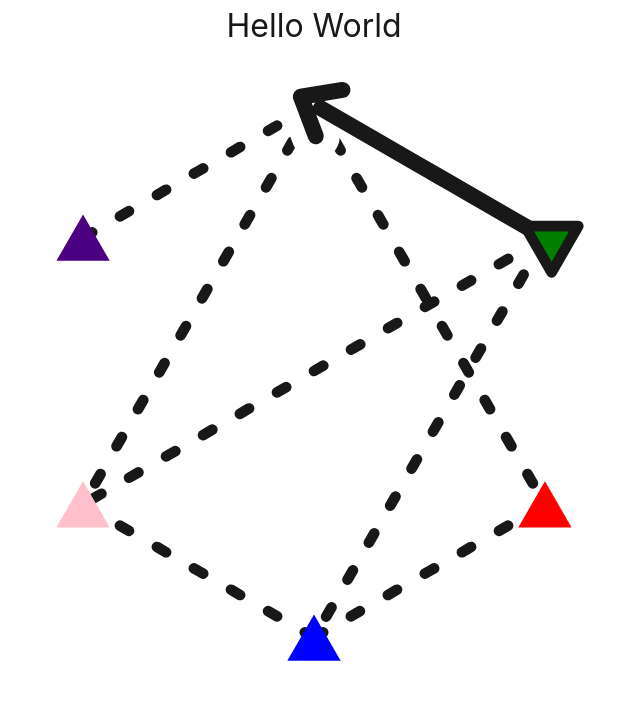
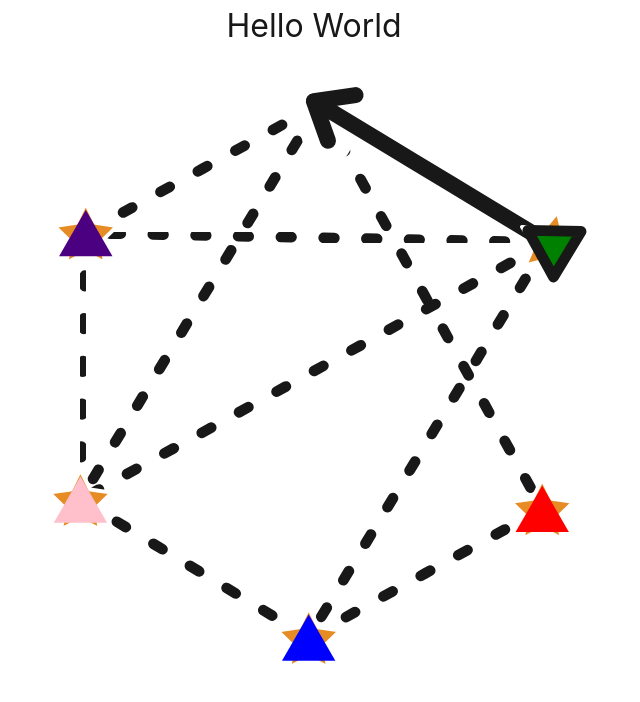
Before and after one commit to evashort/bead-puzzle, a Vue app: page / in a window 1280 px wide. Shown: the top 702 px of the page, without its empty margins (326-966 px from the left). Built offline with nearby package versions, Linux system fonts and the light colour scheme.

Commit message:
show images under beads and scale game view by 100 because images with width or height less than 1 are hidden

```diff
--- a/src/components/Game.vue
+++ b/src/components/Game.vue
@@ -91,7 +91,7 @@ export default {
       let xs = new Float64Array(this.size)
       for (let i = 0; i < this.size; i++) {
         // avoid vertical edges because of rendering bug for masked paths
-        xs[i] = Math.sin(2 * Math.PI * i / this.size + 0.00001)
+        xs[i] = 100 * Math.sin(2 * Math.PI * i / this.size + 0.02)
       }
 
       return xs
@@ -99,7 +99,7 @@ export default {
     nodeYs() {
       let ys = new Float64Array(this.size)
       for (let i = 0; i < this.size; i++) {
-        ys[i] = -Math.cos(2 * Math.PI * i / this.size + 0.00001)
+        ys[i] = -100 * Math.cos(2 * Math.PI * i / this.size + 0.02)
       }
 
       return ys
@@ -131,7 +131,7 @@ export default {
       return [xs, ys]
     },
     edgePaths() {
-      let controlLength = 0.3
+      let controlLength = 30
       let edgePaths = {}
       let [dxs, dys] = this.tangents
       let offset = this.loopStart
@@ -180,7 +180,7 @@ export default {
       return next >= 0 && next < this.loopEnd
     },
     headRadius() {
-      return 0.1
+      return 10
     },
     headHeight() {
       return this.headRadius * Math.sqrt(1.5)
@@ -193,7 +193,7 @@ export default {
       return this.edgePaths[[this.hole, this.tail].toString()]
     },
     beadRadius() {
-      return 0.1
+      return 10
     },
     beadHeight() {
       return this.beadRadius * Math.sqrt(3)
@@ -355,13 +355,13 @@ export default {
     clicked(event) {
       this.showTail = false
       let gameView = document.getElementById('game-view')
-      let x = event.offsetX / gameView.clientWidth * 2.4 - 1.2
-      let y = event.offsetY / gameView.clientHeight * 2.4 - 1.2
+      let x = event.offsetX / gameView.clientWidth * 240 - 120
+      let y = event.offsetY / gameView.clientHeight * 240 - 120
       for (let i = 0; i < this.size; i++) {
         if (this.matrix[this.size * this.hole + i] || i == this.hole) {
           let dx = this.nodeXs[i] - x
           let dy = this.nodeYs[i] - y
-          if (dx * dx + dy * dy < 0.4 * 0.4) {
+          if (dx * dx + dy * dy < 40 * 40) {
             if (i == this.hole) {
               this.goBack()
             } else {
@@ -380,15 +380,15 @@ export default {
 
 <template>
   <button class="tabStop" @keydown.up.stop.prevent="goForward()" @keydown.down.stop.prevent="goBack()" @keydown.left.stop.prevent="selectLeft()" @keydown.right.stop.prevent="selectRight()" @keydown.space.stop.prevent="showHideTail()" @click.stop.prevent="clicked">
-    <svg class="gameView" id="game-view" viewBox="-1.2 -1.2 2.4 2.4">
+    <svg class="gameView" id="game-view" viewBox="-120 -120 240 240">
       <defs>
         <path
           id="head-path"
           :d="headPath"
-          :style="{ 'offset-path': `path('${arrowPath}')`, 'offset-distance': `${100 * 0.5 * headHeight / 1.6}%` }"
+          :style="{ 'offset-path': `path('${arrowPath}')`, 'offset-distance': `${100 * 0.5 * headHeight / 160}%` }"
           fill="none"
           stroke="black"
-          stroke-width="0.18"
+          stroke-width="18"
           stroke-linecap="round"
           stroke-linejoin="round"
         />
@@ -397,19 +397,19 @@ export default {
         v-if="showTail"
         class="head"
         :d="headPath"
-        :style="{ 'offset-path': `path('${arrowPath}')`, 'offset-distance': `${100 * 0.5 * headHeight / 1.6}%` }"
+        :style="{ 'offset-path': `path('${arrowPath}')`, 'offset-distance': `${100 * 0.5 * headHeight / 160}%` }"
         fill="none"
       />
       <mask id="head-mask">
-        <rect x="-1.3" y="-1.3" width="2.6" height="2.6" fill="white"></rect>
+        <rect x="-130" y="-130" width="260" height="260" fill="white"></rect>
         <use v-if="showTail" href="#head-path"></use>
       </mask>
       <mask id="truncate-mask">
-        <rect x="-1.3" y="-1.3" width="2.6" height="2.6" fill="white"></rect>
+        <rect x="-130" y="-130" width="260" height="260" fill="white"></rect>
         <circle
           :cx="nodeXs[oldFirstEdge[0]]"
           :cy="nodeYs[oldFirstEdge[0]]"
-          :r="edgeTruncated ? 0.25 : 0"
+          :r="edgeTruncated ? 25 : 0"
           fill="black"
           :style="{'transition': 'r 0.5s'}">
         </circle>
@@ -423,10 +423,19 @@ export default {
         v-bind:mask="((edge[0] == hole && edge[1] == tail) || (edge[0] == tail && edge[1] == hole)) && showTail ? 'none' : (edge[0] == oldFirstEdge[0] && edge[1] == oldFirstEdge[1]) || (edge[0] == oldFirstEdge[1] && edge[1] == oldFirstEdge[0]) ? 'url(#truncate-mask)' : 'url(#head-mask)'"
       />
       <g v-for="(node, id) of beads">
+        <image
+          href="../assets/star.svg"
+          x="-12.5"
+          y="-12.5"
+          width="25"
+          height="25"
+          :class="{bead: true, tail: node == tail && showTail, onPath: historyIndices[node * size + oldBeads[id]] > 0, animate: animations[id] > 0, alternate: animations[id] % 2, reverse: animations[id] >= 3, undo: oldBeads[id] == hole, loop: hole == history[0] }"
+          :style="{ 'transform': 'rotate(90deg)', 'offset-path': `path('${edgePaths[(historyIndices[node * size + oldBeads[id]] <= 0 && node == tail ? [hole, tail] : [oldBeads[id], node]).toString()]}')` }"
+        />
         <path
           :d="`M ${0.5 * beadHeight} 0 L ${-0.5 * beadHeight} ${beadRadius} V ${-beadRadius} Z`"
           :fill="['red', 'green', 'blue', 'indigo', 'pink'][id]"
-          :class="{bead: true, tail: node == tail && showTail, onPath: historyIndices[node * size + oldBeads[id]] > 0, animate: animations[id] > 0, alternate: animations[id] % 2, reverse: animations[id] >= 3, undo: oldBeads[id] == hole, loop: hole == history[0] }"
+          :class="{bead: true, outline: true, tail: node == tail && showTail, onPath: historyIndices[node * size + oldBeads[id]] > 0, animate: animations[id] > 0, alternate: animations[id] % 2, reverse: animations[id] >= 3, undo: oldBeads[id] == hole, loop: hole == history[0] }"
           :style="{ 'offset-path': `path('${edgePaths[(historyIndices[node * size + oldBeads[id]] <= 0 && node == tail ? [hole, tail] : [oldBeads[id], node]).toString()]}')` }"
         />
       </g>
@@ -447,24 +456,24 @@ export default {
 }
 .head {
   stroke: var(--color-text);
-  stroke-width: 0.06;
+  stroke-width: 6;
   stroke-linecap: round;
   stroke-linejoin: round;
 }
 .edge {
   stroke: var(--color-text);
-  stroke-width: 0.04;
+  stroke-width: 4;
   stroke-linecap: round;
   transition: stroke-dasharray 0.5s, stroke-dashoffset 0.5s, stroke-width 0.5s, d 0.5s;
-  stroke-dasharray: 0.04 0.12;
+  stroke-dasharray: 4 12;
 }
 .edge.active {
-  stroke-width: 0.035;
-  stroke-dasharray: 0.16 0;
-  stroke-dashoffset: 0.06;
+  stroke-width: 3.5;
+  stroke-dasharray: 16 0;
+  stroke-dashoffset: 6;
 }
 .edge.arrow {
-  stroke-width: 0.06;
+  stroke-width: 6;
   stroke-linecap: butt;
   transition: d 0.5s;
 }
@@ -479,12 +488,14 @@ tail onPath undo loop reverse offset-rotate
 1           1    1            reverse
 1    1      0                 auto
 */
-.bead {
+.bead.outline {
   stroke-width: 0;
   stroke: var(--color-text);
   stroke-linecap: round;
   stroke-linejoin: round;
   transition: stroke-width 0.5s;
+}
+.bead {
   offset-distance: 100%;
   offset-rotate: -90deg;
 }
@@ -508,9 +519,11 @@ tail onPath undo loop reverse offset-rotate
   from { offset-distance: 0%; }
   to { offset-distance: 100%; }
 }
+.bead.outline.tail {
+  stroke-width: 4;
+  transition: none;
+}
 .bead.tail {
-  stroke-width: 0.04;
-  transition: none;
   offset-rotate: reverse;
 }
 .bead.tail.onPath {
```
Also changed, not shown: src/assets/star.svg (added).
